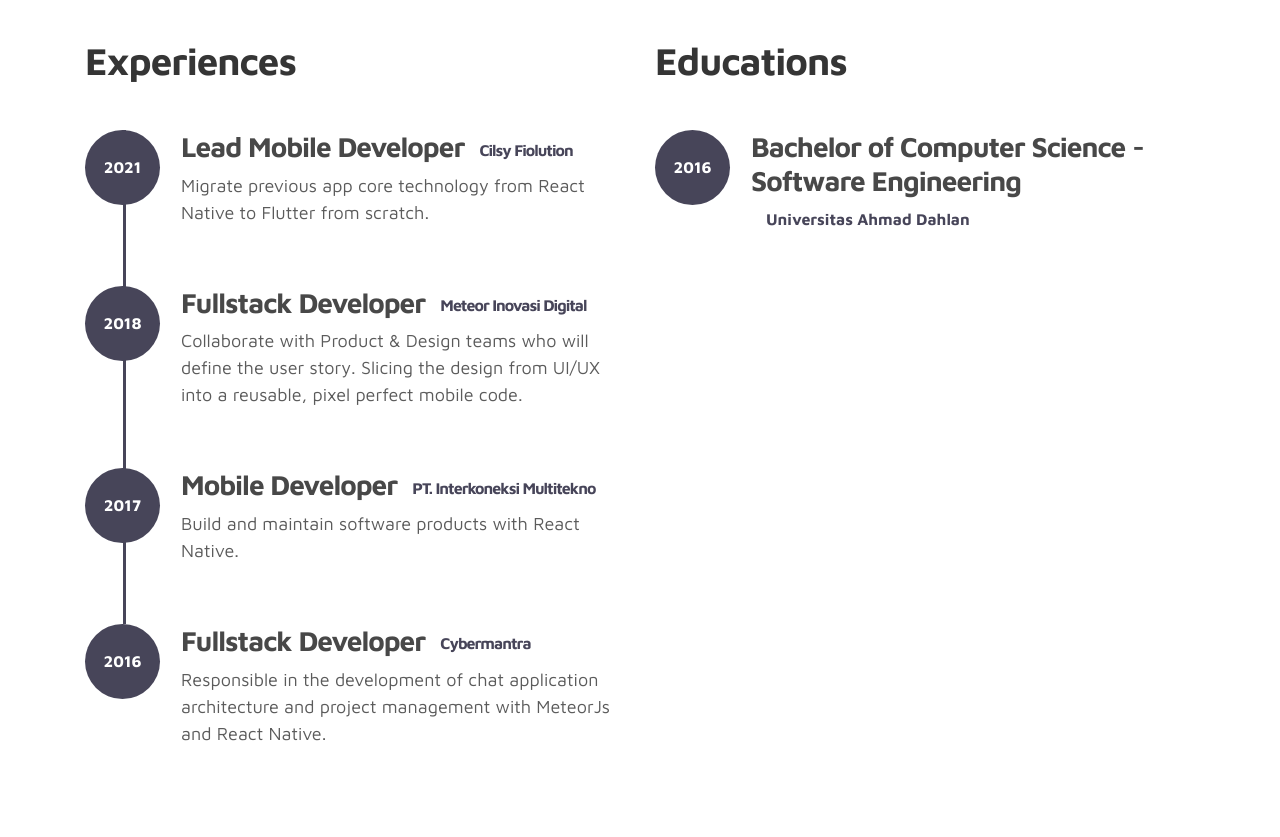
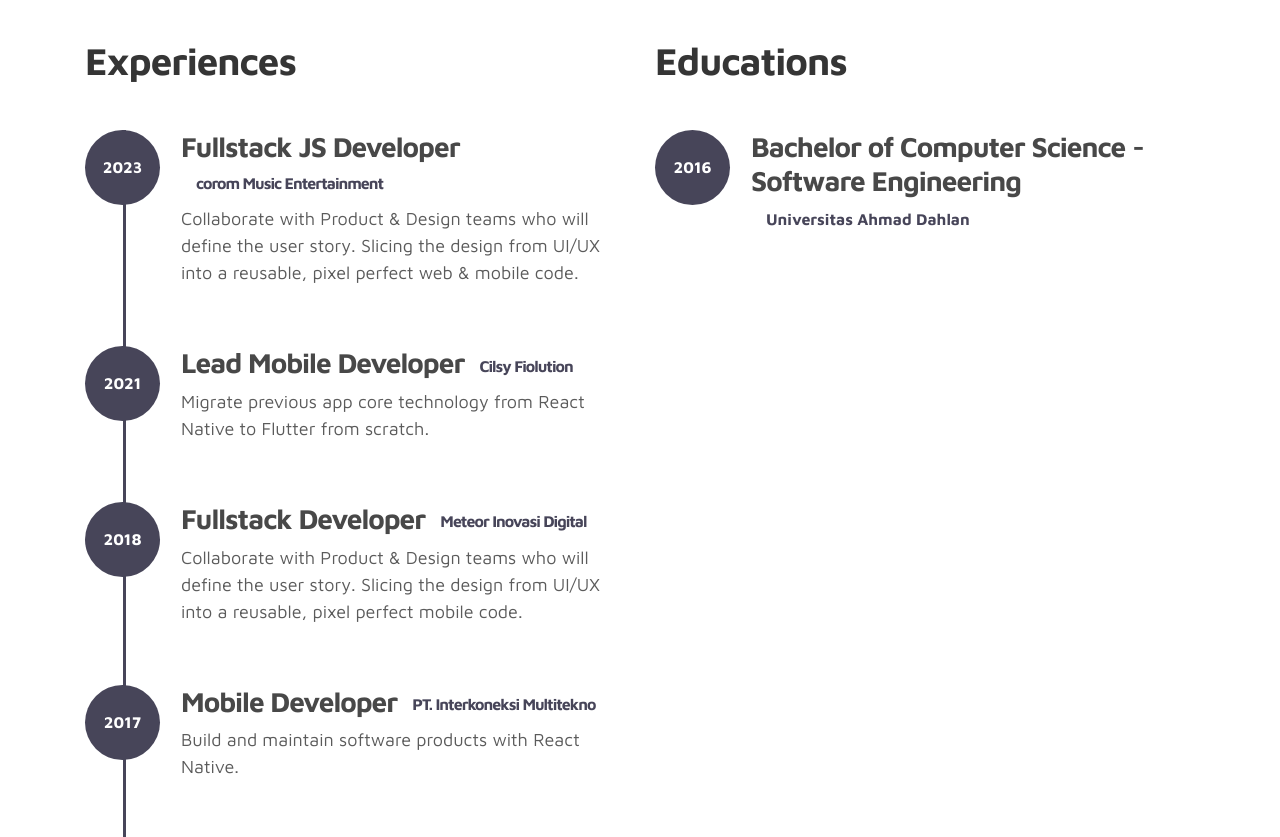
Before and after one commit to UADACID/portfolio-pratama-setya-aji, a plain HTML site: page index.html in a window 1280 px wide. Shown: the part 1700-2537 px from the top of the page. Drawn offline with Linux system fonts and the light colour scheme.

Commit message:
update portfolio

```diff
--- a/index.html
+++ b/index.html
@@ -197,6 +197,17 @@ https://www.tooplate.com/view/2115-marvel
           <div class="timeline">
             <div class="timeline-wrapper">
               <div class="timeline-yr">
+                <span>2023</span>
+              </div>
+              <div class="timeline-info">
+                <h3><span>Fullstack JS Developer</span><small>corom Music Entertainment</small></h3>
+                <p>Collaborate with Product & Design teams who will define the user story. Slicing the design from UI/UX
+                  into a reusable, pixel perfect web & mobile code.</p>
+              </div>
+            </div>
+
+            <div class="timeline-wrapper">
+              <div class="timeline-yr">
                 <span>2021</span>
               </div>
               <div class="timeline-info">
```
